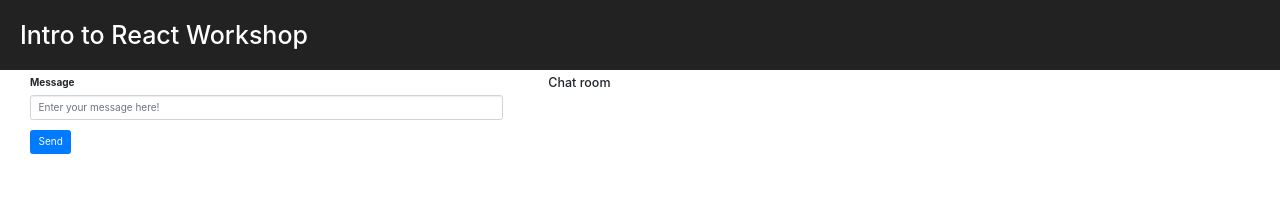
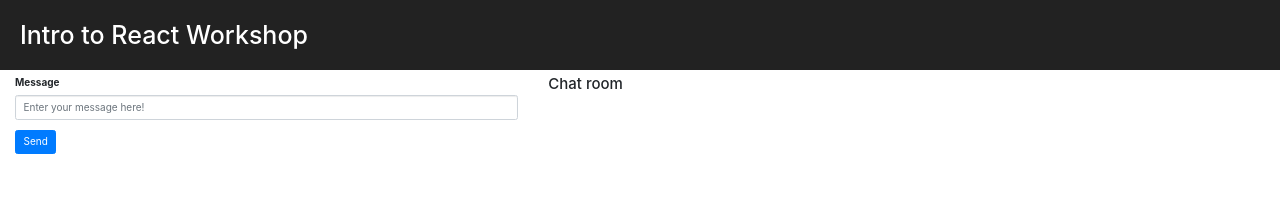
Before and after one commit to watsonarw/intro-to-react-workshop, a React (Create React App) app in the folder chatbot/: page / in a window 1280 px wide. Shown: the top 204 px of the page. Built offline with nearby package versions, Linux system fonts and the light colour scheme; no server answers.

Commit message:
Updated the ReadMe and some styling changes in the MessageForm and MessageList component

```diff
--- a/chatbot/src/component/MessageForm.js
+++ b/chatbot/src/component/MessageForm.js
@@ -13,7 +13,7 @@ class MessageForm extends React.Component {
   render() {
     return (
       <div className="col-xs-3 col-md-5">
-        <form className="container-fluid">
+        <form>
           <Input
             title={'Message'}
             placeholder={'Enter your message here!'}
--- a/chatbot/src/component/MessageList.js
+++ b/chatbot/src/component/MessageList.js
@@ -16,7 +16,7 @@ class MessageList extends React.Component {
   render() {
     return (
       <div className="col-xs-9 col-md-7">
-        <h5 className="card-title">Chat room</h5>
+        <h4 className="card-title">Chat room</h4>
         {this.props.entries.map(this.createEntry)}
       </div>
     );
```
Also changed, not shown: 1 other file (tests, documents, lock files or other folders).
